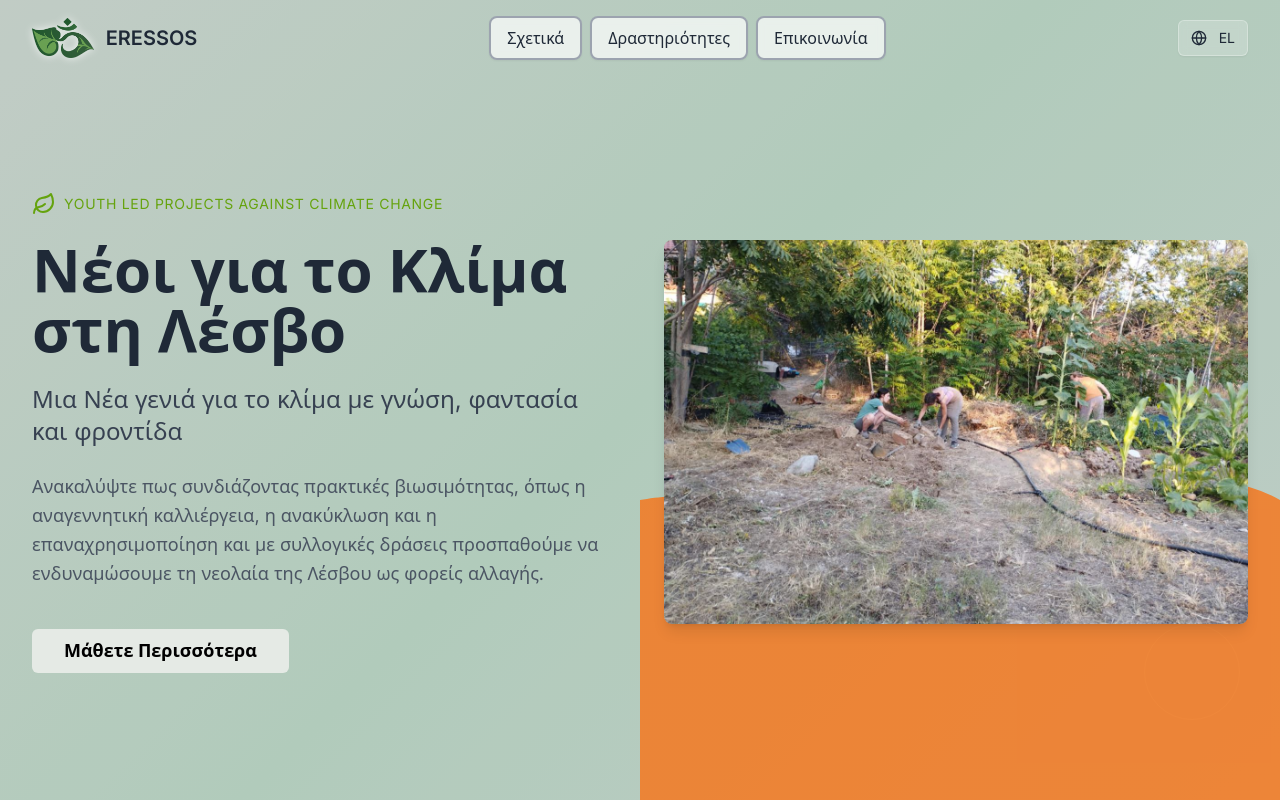
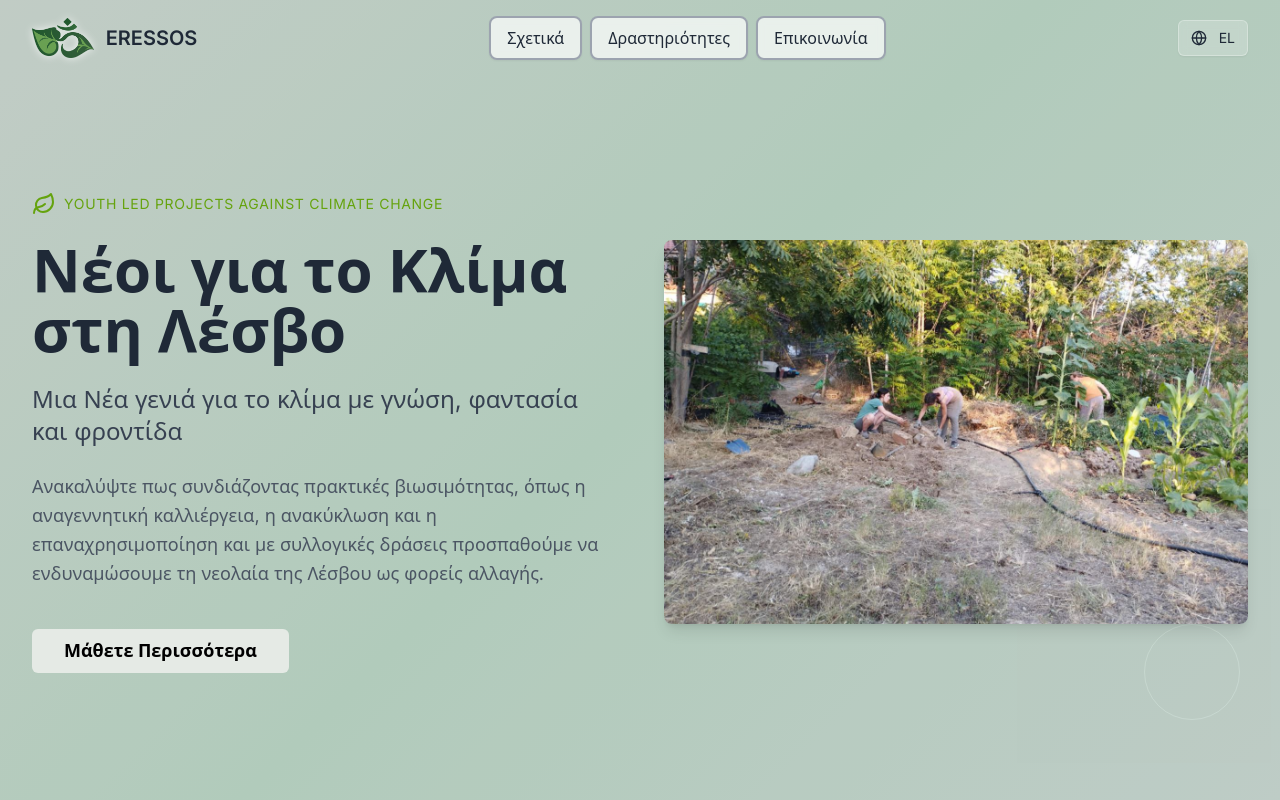
Before and after one commit to powerlovercoding/om-erresos-permaculture-web, a React (Vite) app: page / in a window 1280 px wide. Shown: the top 800 px of the page. Built offline with nearby package versions, Linux system fonts and the light colour scheme.

Commit message:
Remove the orange wave element
Removed the orange wave element from the hero section.

```diff
--- a/src/components/HeroSection.tsx
+++ b/src/components/HeroSection.tsx
@@ -1,4 +1,3 @@
-
 
 import React from 'react';
 import { Leaf } from 'lucide-react';
@@ -23,26 +22,6 @@ const HeroSection = () => {
       <div className="absolute inset-0 opacity-20 bg-zinc-950">
         <div className="absolute bottom-20 right-10 w-24 h-24 border border-gray-300/30 rounded-full"></div>
         <div className="absolute top-1/3 right-1/4 w-16 h-16 border border-gray-300/30 rounded-full"></div>
-      </div>
-
-      {/* Large orange wave in bottom right corner */}
-      <div className="absolute pointer-events-none" style={{
-        bottom: '0',
-        right: '0',
-        width: '50%',
-        height: '60%'
-      }}>
-        <svg
-          viewBox="0 0 500 400"
-          className="w-full h-full"
-          preserveAspectRatio="none"
-        >
-          <path
-            d="M500 150 C450 120, 400 140, 350 130 C300 120, 250 150, 200 140 C150 130, 100 160, 50 150 C25 145, 12 148, 0 150 L0 400 L500 400 Z"
-            fill="#F97316"
-            opacity="0.8"
-          />
-        </svg>
       </div>
 
       <div className="container-custom section-padding relative z-10 flex-1 flex items-center">
```
